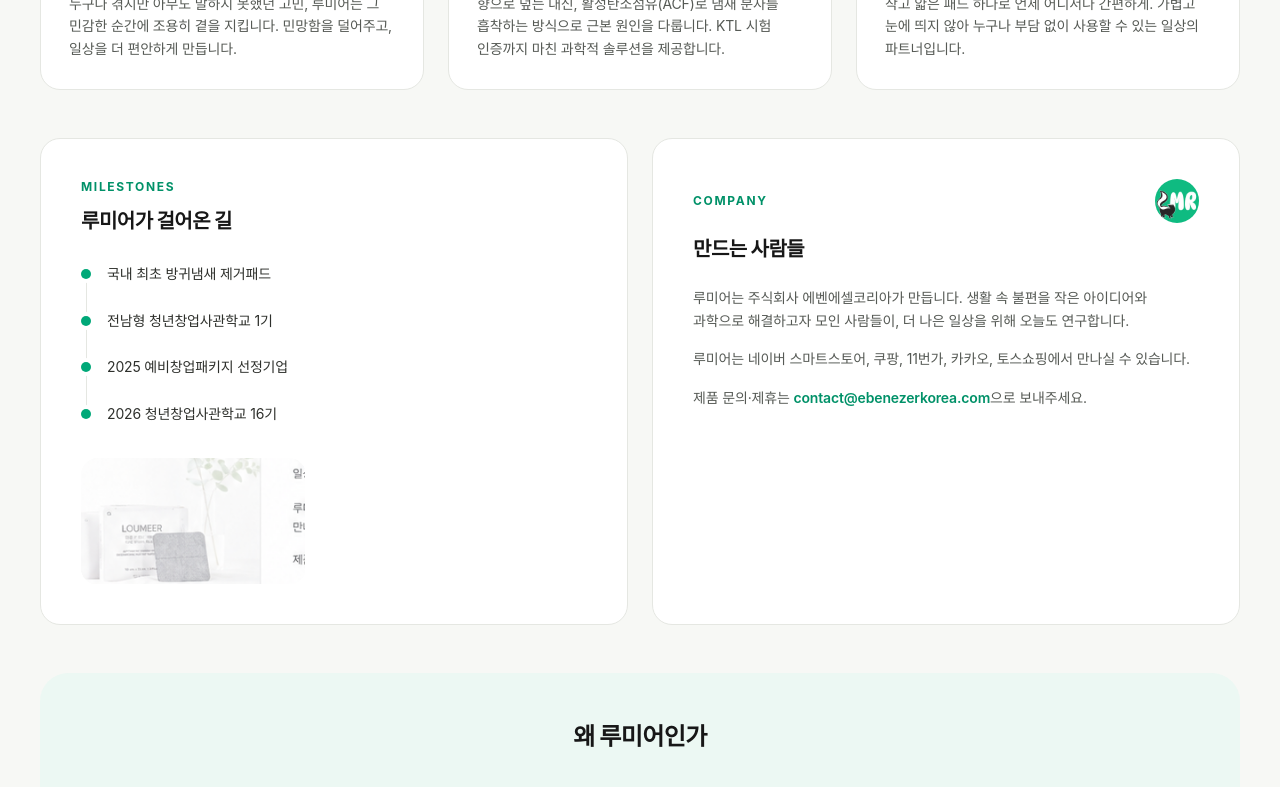
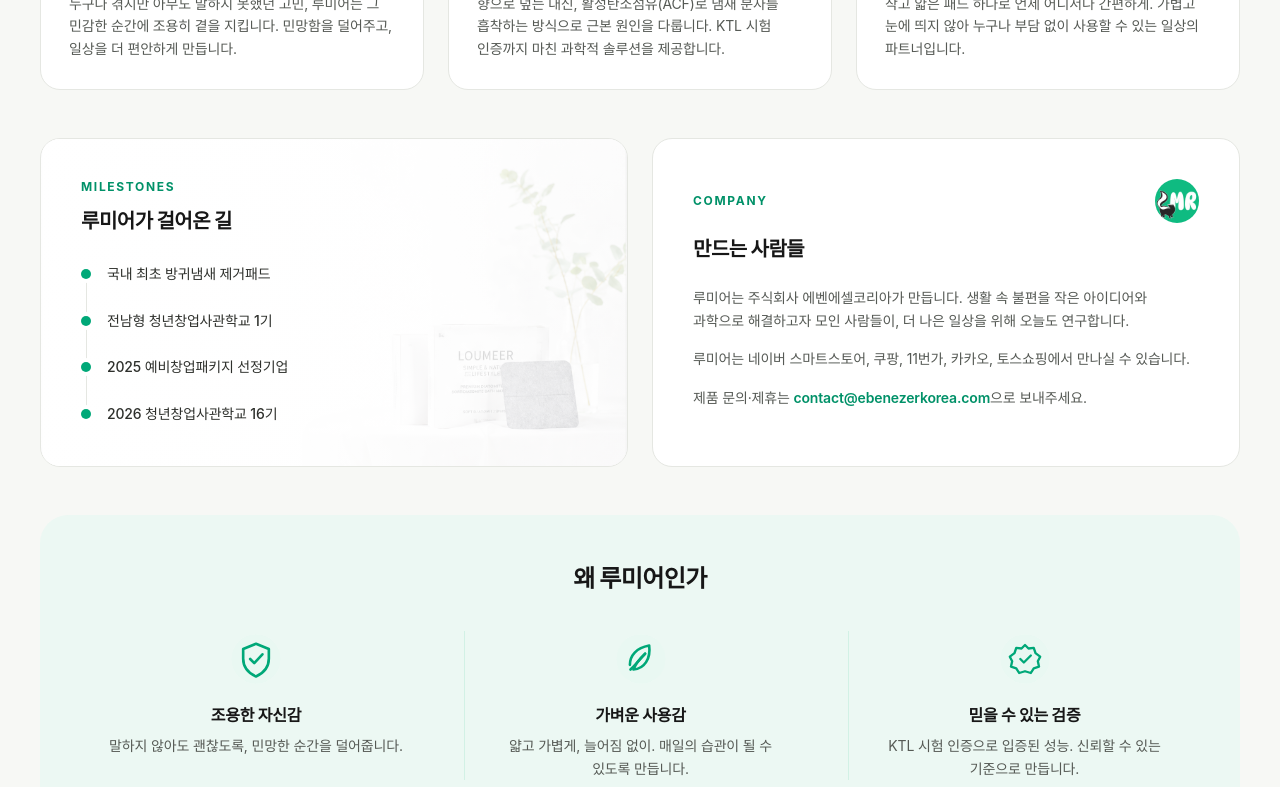
Before and after one commit to hmuri/loumeer, a Next.js app: page /about in a window 1280 px wide. Shown: the part 660-1447 px from the top of the page. Built offline with nearby package versions, Linux system fonts and the light colour scheme; no server answers; a web font is replaced by a local one.

Commit message:
어바웃 걸어온 길 카드: 스틸라이프 이미지를 배경으로, 화이트 그라데이션 오버레이 위 타임라인 텍스트

```diff
--- a/app/about/page.tsx
+++ b/app/about/page.tsx
@@ -102,7 +102,17 @@ export default function AboutPage() {
       {/* 걸어온 길 & 만드는 사람들 */}
       <section className="container-md pb-12">
         <div className="grid gap-4 sm:gap-6 lg:grid-cols-2">
-          <div className="card p-8 sm:p-10">
+          <div className="card relative overflow-hidden p-8 sm:p-10">
+            {/* 배경: 제품 스틸라이프 */}
+            <Image
+              src={siteImages.story.stilllife}
+              alt=""
+              fill
+              sizes="(max-width: 1024px) 100vw, 50vw"
+              className="object-cover"
+            />
+            <div className="absolute inset-0 bg-gradient-to-r from-white/95 via-white/85 to-white/55" />
+            <div className="relative">
               <p className="eyebrow">Milestones</p>
               <h2 className="mt-3 text-xl font-extrabold tracking-tight text-ink-900">
                 루미어가 걸어온 길
@@ -113,21 +123,13 @@ export default function AboutPage() {
                   {brand.trust.map((t) => (
                     <li key={t} className="relative flex items-start gap-4">
                       <span className="relative z-10 mt-1.5 h-2.5 w-2.5 shrink-0 rounded-full bg-mint-500 ring-4 ring-white" />
-                    <span className="text-sm leading-relaxed text-ink-700">
+                      <span className="text-sm font-medium leading-relaxed text-ink-700">
                         {t}
                       </span>
                     </li>
                   ))}
                 </ul>
               </div>
-            <div className="mt-8">
-              <Image
-                src={siteImages.story.stilllife}
-                alt="루미어 패드 제품"
-                width={252}
-                height={142}
-                className="w-56 rounded-xl"
-              />
             </div>
           </div>
           <div className="card p-8 sm:p-10">
```
Also changed, not shown: public/loumeer_code_ready_asset_pack/story/milestones/image-soft-product-stilllife.png. Lines whose indentation alone changed are shown as unchanged.
